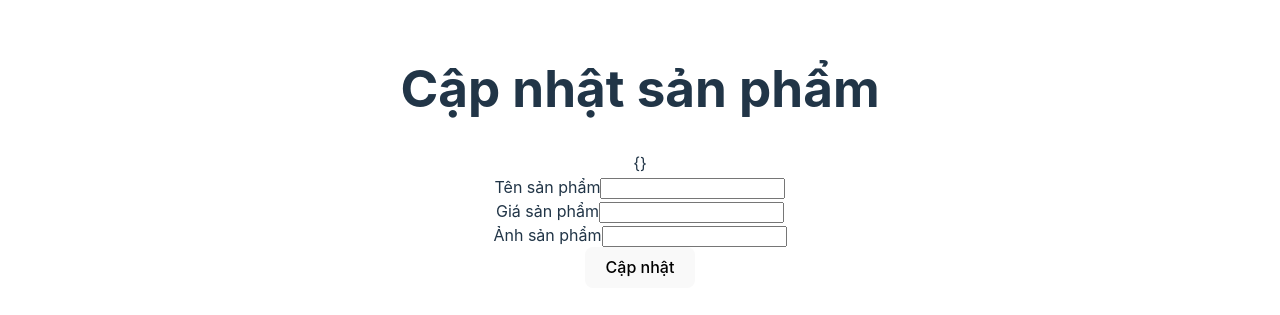
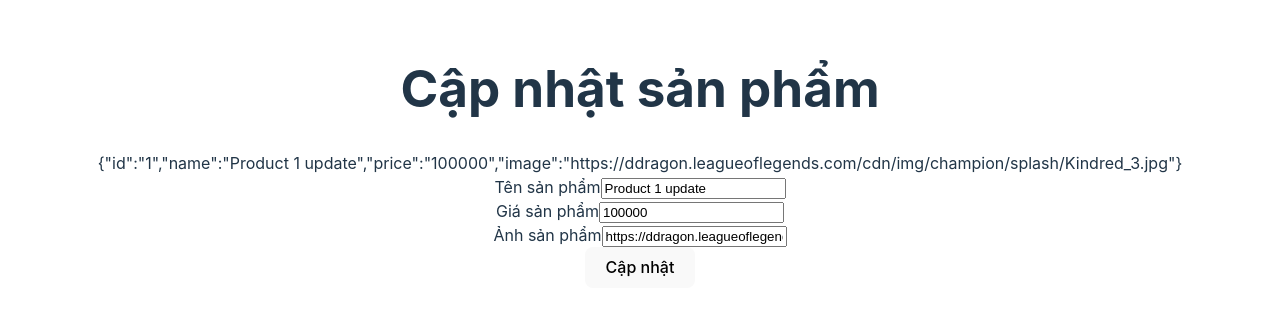
Before and after one commit to sontv8/FA24-BL2-WD19310, a React (Vite) app in the folder my-app/: page /admin/products/1/edit in a window 1280 px wide. Shown: the part 243-558 px from the top of the page. Built offline with nearby package versions, Linux system fonts and the light colour scheme; data requests are answered from the project's data file.

Commit message:
update product p2

```diff
--- a/my-app/db.json
+++ b/my-app/db.json
@@ -2,8 +2,8 @@
   "products": [
     {
       "id": "1",
-      "name": "Product 1",
-      "price": 100,
+      "name": "Product 1 update",
+      "price": "100000",
       "image": "https://ddragon.leagueoflegends.com/cdn/img/champion/splash/Kindred_3.jpg"
     },
     {
--- a/my-app/src/App.jsx
+++ b/my-app/src/App.jsx
@@ -54,6 +54,16 @@ function App() {
         navigate("/admin/products");
       });
   };
+
+  const onUpdate = (product) => {
+    fetch(`http://localhost:3000/products/${product.id}`, {
+      method: "PUT",
+      headers: {
+        "Content-Type": "application/json",
+      },
+      body: JSON.stringify(product),
+    });
+  };
   return (
     <>
       <Routes>
@@ -66,7 +76,10 @@ function App() {
           path="/admin/products/add"
           element={<AddProduct onAdd={onAdd} />}
         />
-        <Route path="/admin/products/:id/edit" element={<UpdateProduct />} />
+        <Route
+          path="/admin/products/:id/edit"
+          element={<UpdateProduct onUpdate={onUpdate} />}
+        />
       </Routes>
     </>
   );
--- a/my-app/src/pages/admin/UpdateProduct.jsx
+++ b/my-app/src/pages/admin/UpdateProduct.jsx
@@ -1,7 +1,16 @@
-import React, { useState } from "react";
+import React, { useEffect, useState } from "react";
+import { useParams } from "react-router-dom";
 
-const UpdateProduct = () => {
+const UpdateProduct = (props) => {
   const [inputValues, setInputValues] = useState({});
+
+  const { id } = useParams();
+  useEffect(() => {
+    fetch(`http://localhost:3000/products/${id}`)
+      .then((response) => response.json())
+      .then((data) => setInputValues(data));
+  }, []);
+
   const onHandleChange = (e) => {
     const { name, value } = e.target;
     const newData = { ...inputValues, [name]: value };
@@ -9,6 +18,7 @@ const UpdateProduct = () => {
   };
   const onHandleSubmit = (e) => {
     e.preventDefault();
+    props.onUpdate(inputValues);
   };
   return (
     <div>
@@ -17,15 +27,30 @@ const UpdateProduct = () => {
       <form onSubmit={onHandleSubmit}>
         <div>
           <label htmlFor="">Tên sản phẩm</label>
-          <input type="text" name="name" onInput={onHandleChange} />
+          <input
+            type="text"
+            name="name"
+            onInput={onHandleChange}
+            defaultValue={inputValues.name}
+          />
         </div>
         <div>
           <label htmlFor="">Giá sản phẩm</label>
-          <input type="text" name="price" onInput={onHandleChange} />
+          <input
+            type="text"
+            name="price"
+            onInput={onHandleChange}
+            defaultValue={inputValues.price}
+          />
         </div>
         <div>
           <label htmlFor="">Ảnh sản phẩm</label>
-          <input type="text" name="image" onInput={onHandleChange} />
+          <input
+            type="text"
+            name="image"
+            onInput={onHandleChange}
+            defaultValue={inputValues.image}
+          />
         </div>
         <button>Cập nhật</button>
       </form>
@@ -34,3 +59,14 @@ const UpdateProduct = () => {
 };
 
 export default UpdateProduct;
+
+/*
+    B1: tạo form cập nhật
+    B2: lấy id từ url
+    B3: lấy dữ liệu của sản phẩm cần cập nhật theo id lấy được
+    B4: đổ dữ liệu lấy được vào form cập nhật
+    B5: lấy dữ liệu từ input trong form
+    B6: submit dữ liệu lấy được
+    B7: gửi dữ liệu lấy được lên component App
+    B8: call API để cập nhật sản phẩm
+*/
```
